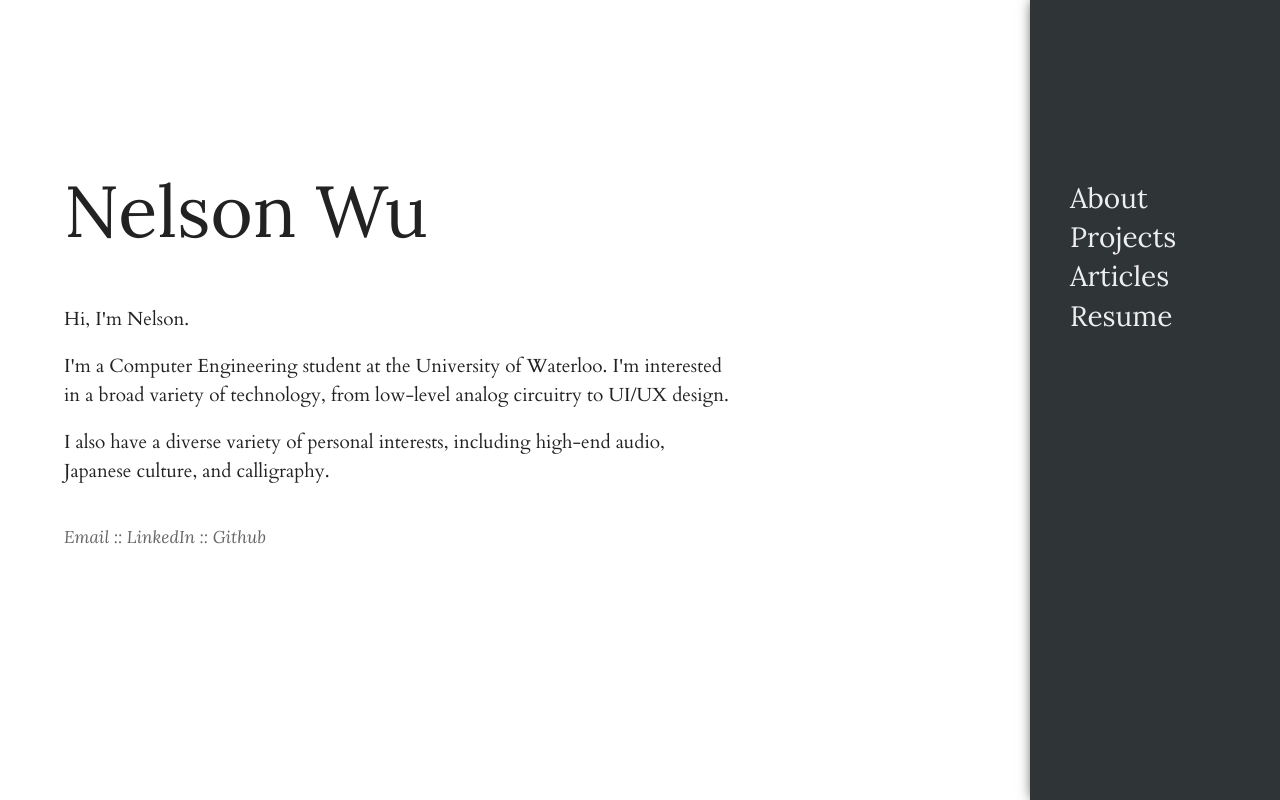
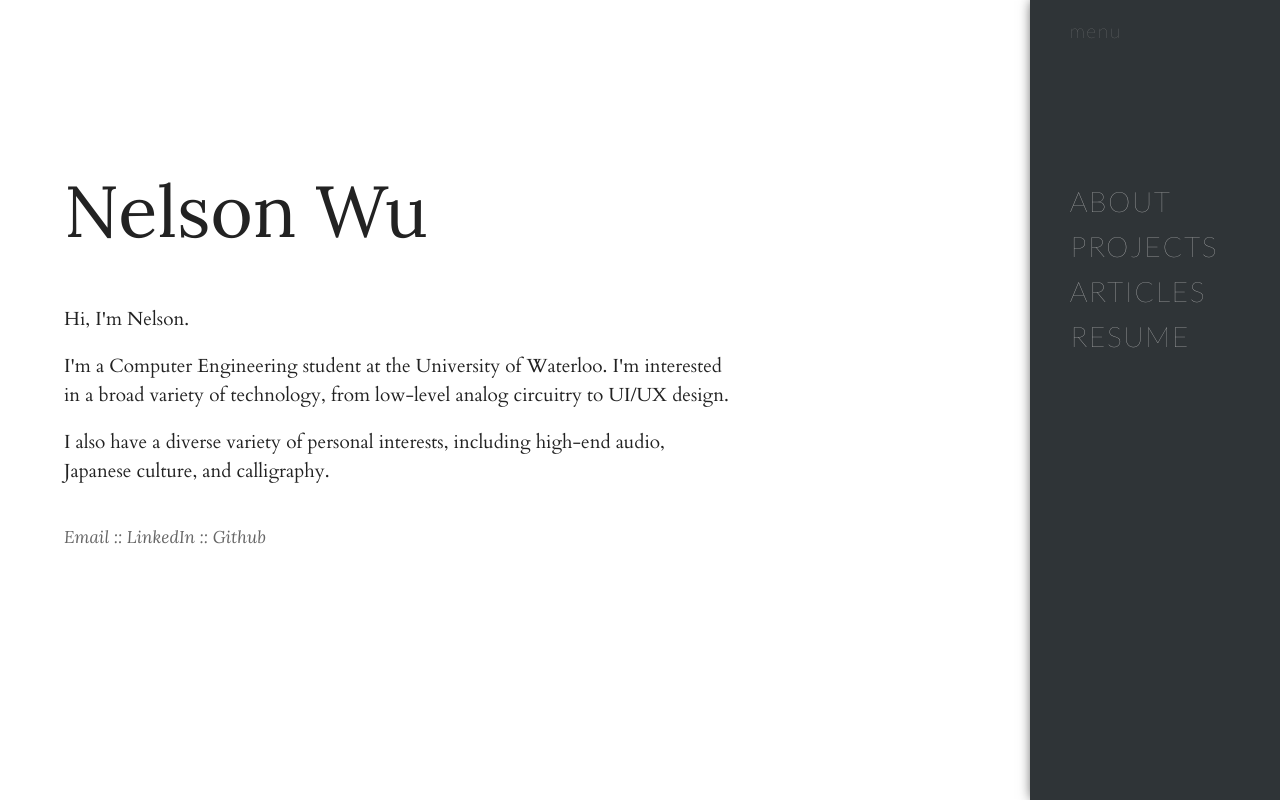
Before and after one commit to nelson-wu/site, a PHP site: page / in a window 1280 px wide. Run offline with PHP 8.4, Linux system fonts and the light colour scheme.

Commit message:
navigation eyecandy

```diff
--- a/css/style.css
+++ b/css/style.css
@@ -21,6 +21,7 @@ a{
     font-style: italic;
     color: #666;
     font-size: 0.9em;
+    outline: 0;
 }
 .contentdiv{
     display: inline-block;
@@ -31,8 +32,11 @@ a{
 
 /* Navigation Bar Styles */
 
+li{
+    list-style-type: none;
+    text-decoration: none;
+}
 .navlinks{
-    list-style-type: none;
     position: absolute;
     top: 20%;
 }
@@ -48,17 +52,24 @@ a{
     //border-right: 2px solid #111;
     //background: gray;
 }
+.menulabel {
+    position: absolute;
+    color: #888;
+    font-family: Lato, serif;
+    font-weight: 100;
+    letter-spacing: 0.1em;
+}
 .navlinks li a{
-    font-family: Lora, serif;
-    line-height: 1.4;
-    // font-weight: bold;
-    font-size: 28px;
+    font-family: Lato, serif;
+    line-height: 1.6;
+    font-weight: 100;
+    letter-spacing: 0.05em;
+    font-size: 1.48em;
     font-style: normal;
     display: block;
-    color: #eee;
-    text-decoration: none;
+    color: #ccc;
     transition: color .4s;
 }
 .navlinks li a:hover{
-    color: #707070;
+    color: #fff;
 }
--- a/index.html
+++ b/index.html
@@ -1,7 +1,7 @@
 <!DOCTYPE html>
 <html lang="en">
     <head>
-        <link href='https://fonts.googleapis.com/css?family=Cardo:400|Lora:400,400italic' rel='stylesheet' type='text/css'>
+        <link href='https://fonts.googleapis.com/css?family=Lato:100|Cardo:400|Lora:400,400italic' rel='stylesheet' type='text/css'>
         <meta charset="utf-8">
         <title>Nelson Wu</title>
         <link rel="stylesheet" href="css/normalize.css">
@@ -9,11 +9,12 @@
     </head>
     <body>
         <div class="navdiv">
+            <ul class="menulabel"><li>menu</li></ul>
             <ul class="navlinks">
-                <li><a href="#">About</a></li>
-                <li><a href="/projects.html">Projects</a></li>
-                <li><a href="/articles.html">Articles</a></li>
-                <li><a href="#">Resume</a></li>
+                <li><a href="#">ABOUT</a></li>
+                <li><a href="/projects.html">PROJECTS</a></li>
+                <li><a href="/articles.html">ARTICLES</a></li>
+                <li><a href="#">RESUME</a></li>
             </ul>
         </div>
 
```
